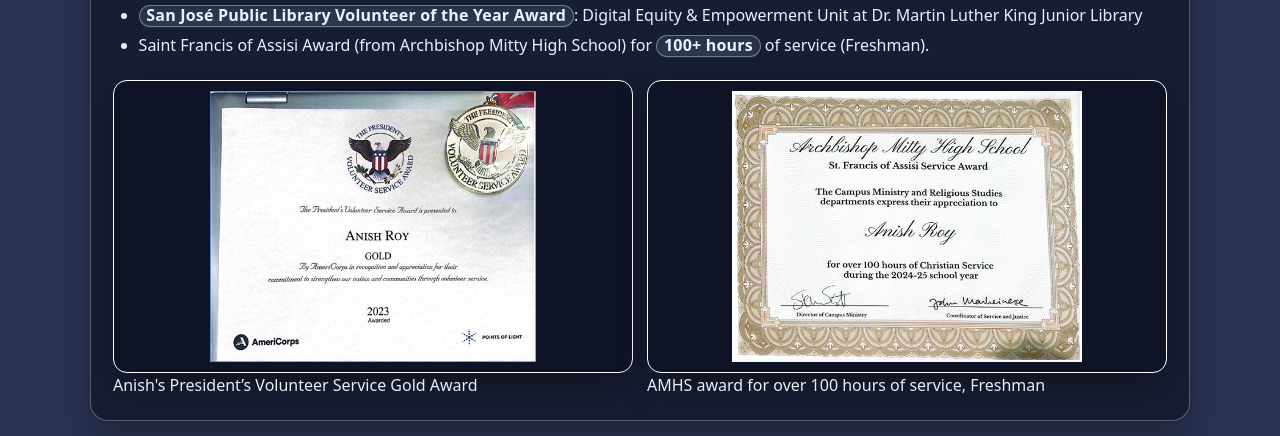
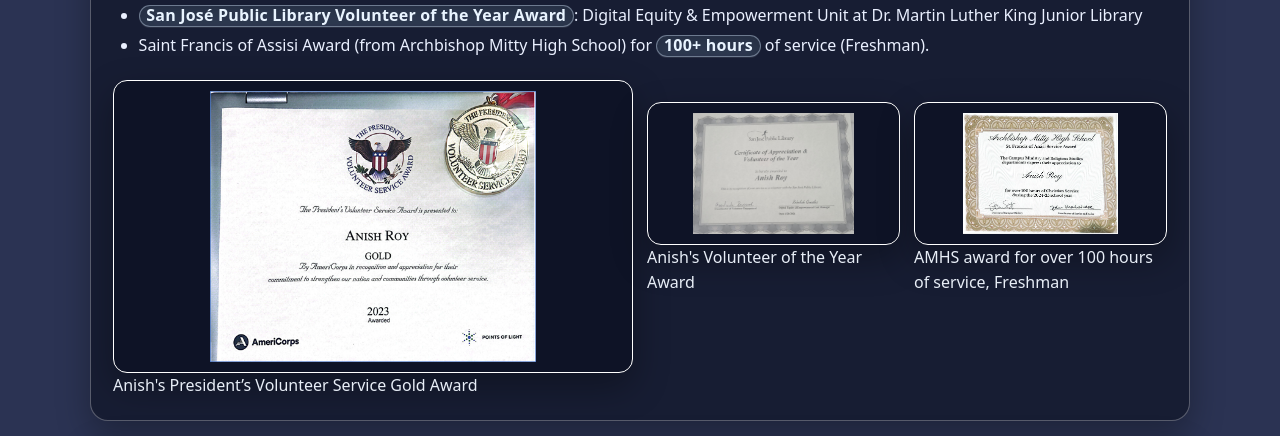
Before and after one commit to AnishRoy0/AnishRoy0.github.io, a plain HTML site: page achievements.html in a window 1280 px wide. Shown: the part 516-952 px from the top of the page. Drawn offline with Linux system fonts and the light colour scheme.

Commit message:
Add Volunteer of the Year Award to achievements

```diff
--- a/achievements.html
+++ b/achievements.html
@@ -78,6 +78,14 @@
                      data-caption="President’s Volunteer Service Gold Award"
                      onerror="this.src='https://via.placeholder.com/1400x900?text=PVSA+Gold+Award'">
                 <figcaption>Anish's President’s Volunteer Service Gold Award</figcaption>
+              </figure>
+
+              <div class="fig-grid proj-gallery">
+              <figure class="fig">
+                <img src="images/volunteer of the year award.png" alt="Volunteer of the Year Award"
+                     data-caption="Volunteer of the Year Award"
+                     onerror="this.src='https://via.placeholder.com/1400x900?text=Volunteer+of+the+Yold+Award'">
+                <figcaption>Anish's Volunteer of the Year Award</figcaption>
               </figure>
 
               <figure class="fig">
```
